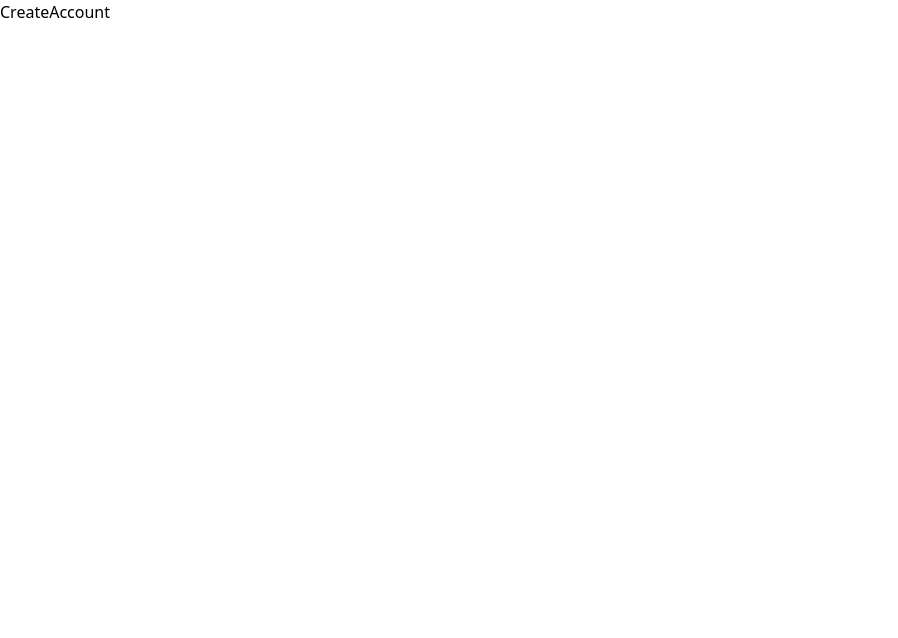
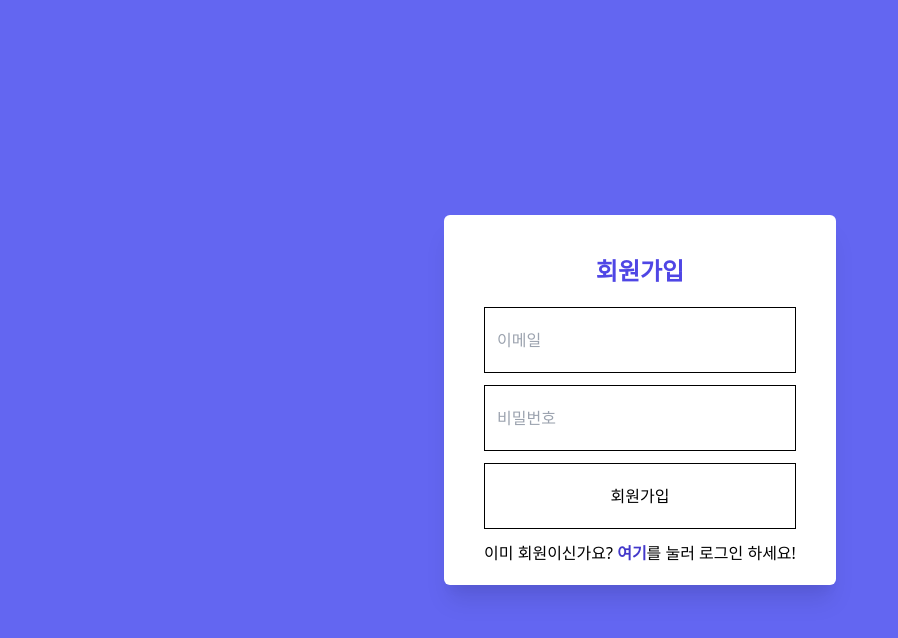
Before and after one commit to presuit/front-end-practice, a React (Create React App) app: page /create-account in a window 1280 px wide. Shown: the top 638 px of the page, without its empty margins (0-898 px from the left). Built offline with nearby package versions, Linux system fonts and the light colour scheme.

Commit message:
create-account

```diff
--- a/src/pages/CreateAccount.tsx
+++ b/src/pages/CreateAccount.tsx
@@ -1,5 +1,111 @@
 import React from "react";
+import { gql, useMutation } from "@apollo/client";
+import { useForm } from "react-hook-form";
+import { Link } from "react-router-dom";
+import { isLoggedIn } from "../apollo";
+import { Helmet } from "react-helmet-async";
+
+const CREATE_ACCOUNT_MUTATION = gql`
+  mutation createAccount($input: CreateAccountInput!) {
+    createAccount(input: $input) {
+      ok
+      error
+    }
+  }
+`;
+
+interface IFormProps {
+  email: string;
+  password: string;
+}
 
 export const CreateAccount = () => {
-  return <div>CreateAccount</div>;
+  const { register, getValues, errors, handleSubmit } = useForm<IFormProps>({
+    mode: "onChange",
+  });
+  const onClick = () => {};
+  const onCompleted = () => {};
+  const [
+    createAccountMutation,
+    { data, error: createAccountMutationError },
+  ] = useMutation(CREATE_ACCOUNT_MUTATION, {
+    onCompleted,
+  });
+
+  return (
+    <div className=" h-screen  bg-indigo-500 flex items-center justify-center">
+      <Helmet>
+        <title>회원가입 | front-end-practice</title>
+      </Helmet>
+      <div className=" max-w-screen-sm   px-10 pt-10  pb-5  shadow-xl bg-white rounded-md  mx-10 sm:mx-auto  ">
+        <form
+          onSubmit={handleSubmit(onClick)}
+          className="flex flex-col w-full "
+        >
+          <h2 className="mb-5 text-center font-semibold text-2xl text-indigo-600">
+            회원가입
+          </h2>
+          <input
+            className="py-5 px-3  w-full  mb-3 focus:outline-none border border-black"
+            ref={register({
+              required: "이메일은 회원가입 하는데 필수적인 요소입니다.",
+              pattern: /^(([^<>()\[\]\\.,;:\s@"]+(\.[^<>()\[\]\\.,;:\s@"]+)*)|(".+"))@((\[[0-9]{1,3}\.[0-9]{1,3}\.[0-9]{1,3}\.[0-9]{1,3}])|(([a-zA-Z\-0-9]+\.)+[a-zA-Z]{2,}))$/,
+            })}
+            type="email"
+            name="email"
+            placeholder="이메일"
+            required
+          />
+          {errors.email?.types?.pattern && (
+            <h4 className="text-red-500 font-medium text-md my-3">
+              이메일 형식이 잘못되었습니다.
+            </h4>
+          )}
+          {errors.email?.message && (
+            <h4 className="text-red-500 font-medium text-md my-3">
+              {errors.email?.message}
+            </h4>
+          )}
+          <input
+            className="py-5 px-3  mb-3 w-full focus:outline-none border border-black"
+            ref={register({
+              required: "비밀번호는 회원가입 하는데 필수적인 요소입니다.",
+            })}
+            type="password"
+            name="password"
+            placeholder="비밀번호"
+            required
+          />
+          {errors.password?.message && (
+            <h4 className="text-red-500 font-medium text-md my-3">
+              {errors.password?.message}
+            </h4>
+          )}
+          <button
+            className="py-5 px-3  w-full  mb-3 focus:outline-none border border-black hover:bg-indigo-700 hover:text-white transition-colors"
+            type="submit"
+          >
+            회원가입
+          </button>
+          {createAccountMutationError && (
+            <h4 className="text-red-500 font-medium text-md my-3">
+              {createAccountMutationError.message}
+            </h4>
+          )}
+        </form>
+        <div>
+          <h3>
+            이미 회원이신가요?{" "}
+            <Link
+              className="text-indigo-700 font-semibold hover:underline"
+              to="/"
+            >
+              여기
+            </Link>
+            를 눌러 로그인 하세요!
+          </h3>
+        </div>
+      </div>
+    </div>
+  );
 };
--- a/src/pages/LogIn.tsx
+++ b/src/pages/LogIn.tsx
@@ -58,11 +58,14 @@ export const LogIn = () => {
       <Helmet>
         <title>로그인 | front-end-practice</title>
       </Helmet>
-      <div className=" max-w-screen-sm   px-10 pt-20  pb-5  shadow-xl bg-white rounded-md  mx-10 sm:mx-auto  ">
+      <div className=" max-w-screen-sm   px-10 pt-10  pb-5  shadow-xl bg-white rounded-md  mx-10 sm:mx-auto  ">
         <form
           onSubmit={handleSubmit(onClick)}
           className="flex flex-col w-full "
         >
+          <h2 className="mb-5 text-center font-semibold text-2xl text-indigo-600">
+            로그인
+          </h2>
           <input
             className="py-5 px-3  w-full  mb-3 focus:outline-none border border-black"
             ref={register({
@@ -115,7 +118,7 @@ export const LogIn = () => {
           <h3>
             아직 회원이 아니신가요?{" "}
             <Link
-              className="text-indigo-700 hover:underline"
+              className="text-indigo-700 font-semibold hover:underline"
               to="/create-account"
             >
               여기
```
Also changed, not shown: 1 other file (tests, documents, lock files or other folders).
